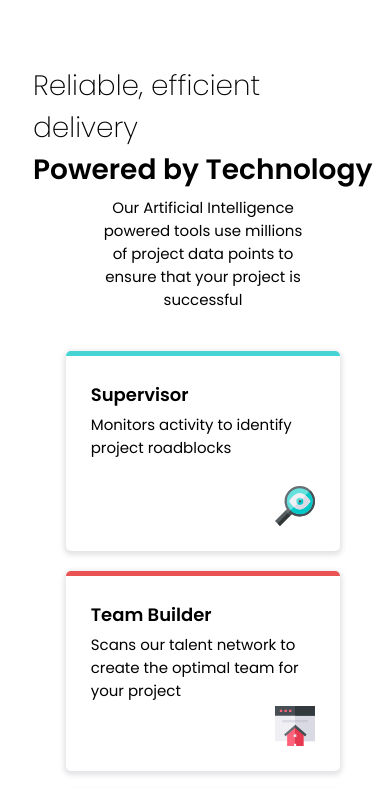
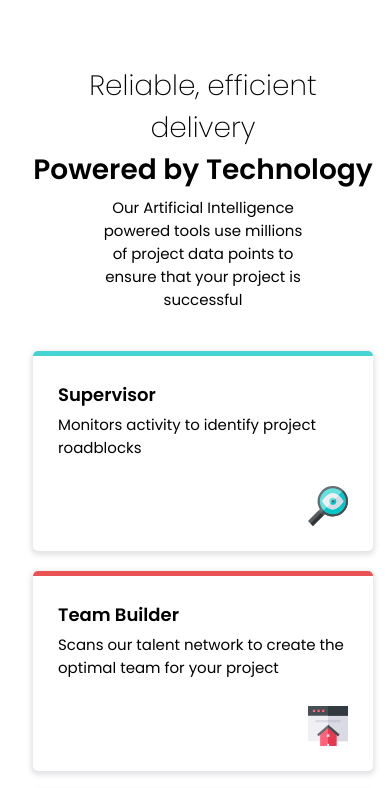
Before and after one commit to ana-suzana/four-card-feature-section-web-page, a plain HTML site: page index.html in a window 390 px wide. Shown: the top 788 px of the page. Drawn offline with Linux system fonts and the light colour scheme.

Commit message:
updated media queries

```diff
--- a/index.html
+++ b/index.html
@@ -69,7 +69,7 @@
   <footer>
     <p class="attribution">
       Challenge by <a href="https://www.frontendmentor.io?ref=challenge" target="_blank"><i>Frontend Mentor</i></a>.
-      Coded by <a href="#" target="_blank"><i>Ana Tereza Suzana</i></a>.
+      Coded by <a href="https://github.com/ana-suzana" target="_blank"><i>Ana Tereza Suzana</i></a>.
     </p>
   </footer>
 </body>
--- a/styles/mediaQueries.css
+++ b/styles/mediaQueries.css
@@ -34,9 +34,11 @@
     .box-content{
         display: flex;
         flex-direction: column;
+        width: 100%;
     }
     .box-content .box-content__boxes{
         height: 200px;
         margin-bottom: 10px;
+        width: 100%;
     }
 }
--- a/styles/styles.css
+++ b/styles/styles.css
@@ -40,6 +40,7 @@ h1, h2, h3, h4, h5, h6 {
     display: flex;
     flex-direction: column;
     font-size: 28px;
+    text-align: center;
 }
 .escrita .escrita__title .escrita__title__first{
     font-weight: 200;
```
